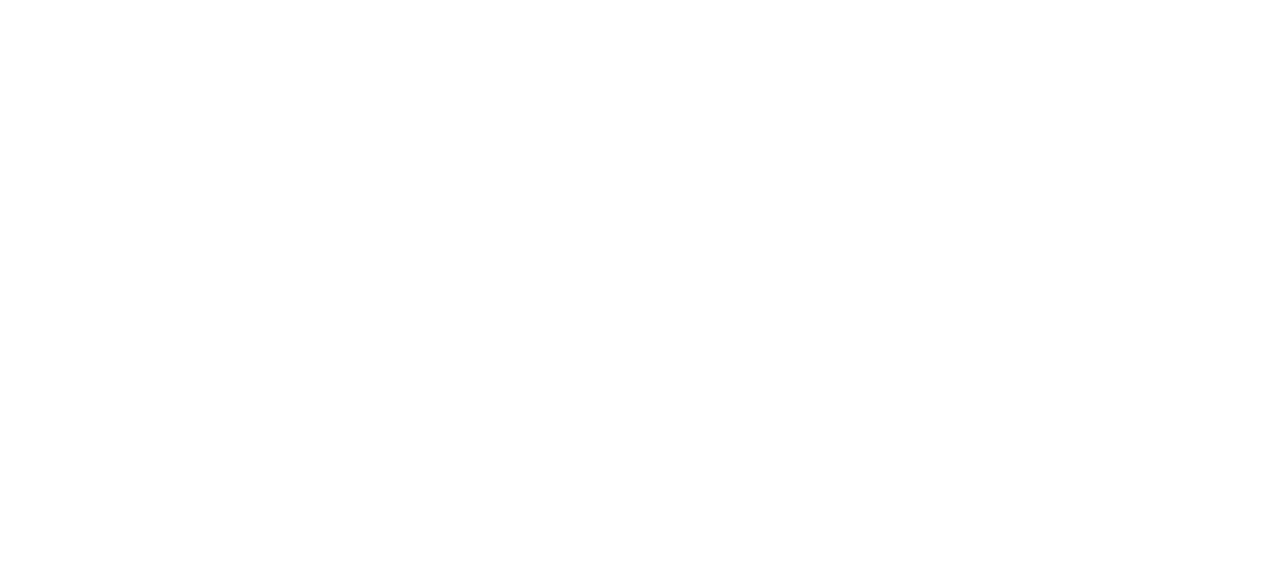
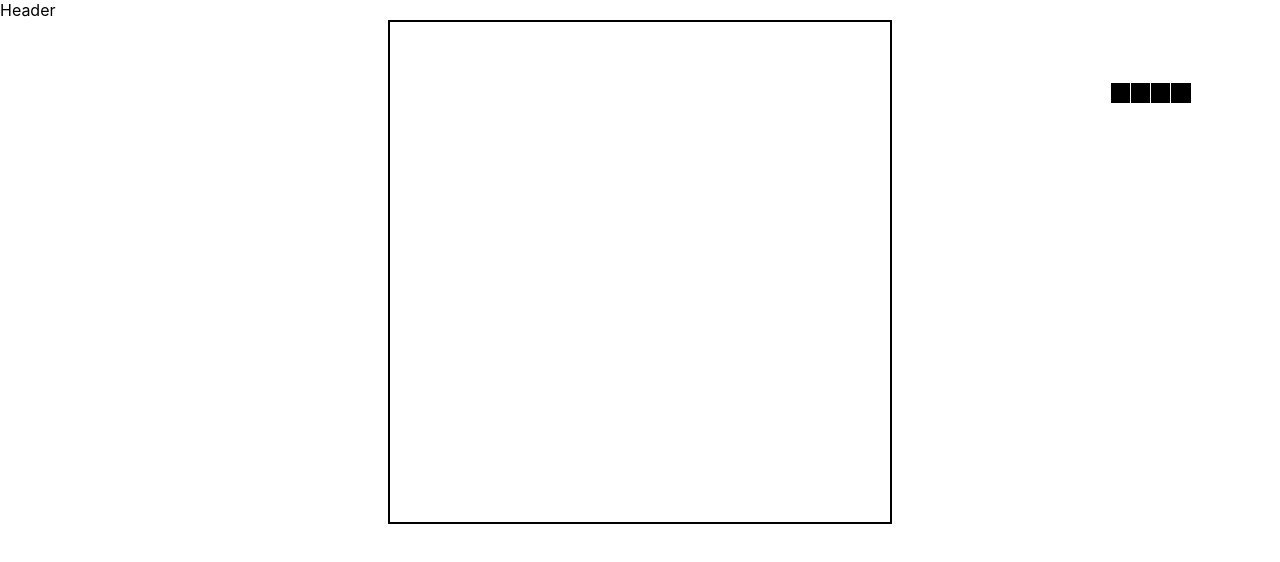
Before and after one commit to zhenya-band/react-game, a React (Create React App) app: page / in a window 1280 px wide. Shown: the top 562 px of the page. Built offline with nearby package versions, Linux system fonts and the light colour scheme.

Commit message:
feat: add snake moving

```diff
--- a/src/App.css
+++ b/src/App.css
@@ -0,0 +1,20 @@
+.main {
+  display: flex;
+  align-items: center;
+  justify-content: center;
+}
+
+.game-board {
+  position: relative;
+  width: 500px;
+  height: 500px;
+  border: 2px solid black;
+}
+
+.snake {
+  position: absolute;
+  width: 20px;
+  height: 20px;
+  background-color: black;
+  border: 1px solid #fff;
+}
--- a/src/App.js
+++ /dev/null
@@ -1,15 +0,0 @@
-import logo from './logo.svg';
-import './App.css';
-
-function App() {
-  return (
-    <div className="App">
-      <header className="App-header">
-      </header>
-      <main className="main"></main>
-      <footer className="footer"></footer>
-    </div>
-  );
-}
-
-export default App;
--- /dev/null
+++ b/src/App.jsx
@@ -0,0 +1,96 @@
+import React from 'react';
+import logo from './logo.svg';
+import './App.css';
+import Header from './components/Header/Header';
+import Snake from './components/Snake/Snake';
+
+class App extends React.Component {
+  state = {
+    snakeParts: [
+      [0, 0],
+      [0, 20],
+      [0, 40],
+      [0, 60],
+    ],
+    direction: 'RIGHT',
+  };
+
+  componentDidMount() {
+    setInterval(this.moveSnake, 200);
+    document.onkeydown = this.onKeyDown;
+  }
+
+  onKeyDown = (event) => {
+    switch (event.keyCode) {
+      case 38:
+      case 87:
+        if (this.state.direction !== 'DOWN') {
+          this.setState({ direction: 'UP' });
+        }
+        break;
+      case 40:
+      case 83:
+        if (this.state.direction !== 'UP') {
+          this.setState({ direction: 'DOWN' });
+        }
+        break;
+      case 37:
+      case 65:
+        if (this.state.direction !== 'RIGHT') {
+          this.setState({ direction: 'LEFT' });
+        }
+        break;
+      case 39:
+      case 68:
+        if (this.state.direction !== 'LEFT') {
+          this.setState({ direction: 'RIGHT' });
+        }
+        break;
+      default:
+        break;
+    }
+  };
+
+  moveSnake = () => {
+    let parts = [...this.state.snakeParts];
+    let head = parts[parts.length - 1];
+
+    switch (this.state.direction) {
+      case 'RIGHT':
+        head = [head[0] + 20, head[1]];
+        break;
+      case 'LEFT':
+        head = [head[0] - 20, head[1]];
+        break;
+      case 'DOWN':
+        head = [head[0], head[1] + 20];
+        break;
+      case 'UP':
+        head = [head[0], head[1] - 20];
+        break;
+      default:
+        break;
+    }
+    parts.push(head);
+    parts.shift();
+    this.setState({
+      snakeParts: parts,
+    });
+  };
+
+  render() {
+    return (
+      <div className='App'>
+        <Header />
+        <main className='main'>
+          <div className='game-board'>
+            <Snake snakeParts={this.state.snakeParts} />
+          </div>
+        </main>
+        <footer className='footer'></footer>
+      </div>
+    );
+  }
+}
+
+export default App;
--- /dev/null
+++ b/src/components/Header/Header.jsx
@@ -0,0 +1,12 @@
+import React from 'react'
+import './Header.css'
+
+const Header = () => {
+  return (
+    <div>
+      Header
+    </div>
+  )
+}
+
+export default Header
--- /dev/null
+++ b/src/components/Snake/Snake.jsx
@@ -0,0 +1,17 @@
+import React from 'react';
+
+export const Snake = (props) => {
+  const snakeParts = props.snakeParts.map((part, i) => {
+    return (
+      <div
+        className='snake'
+        key={i}
+        style={{ left: part[0], top: part[1] }}
+      ></div>
+    );
+  });
+
+  return <div>{snakeParts}</div>;
+};
+
+export default Snake;
```
Also changed, not shown: src/components/Header/Header.css (added), src/constants/directions.js (added).
